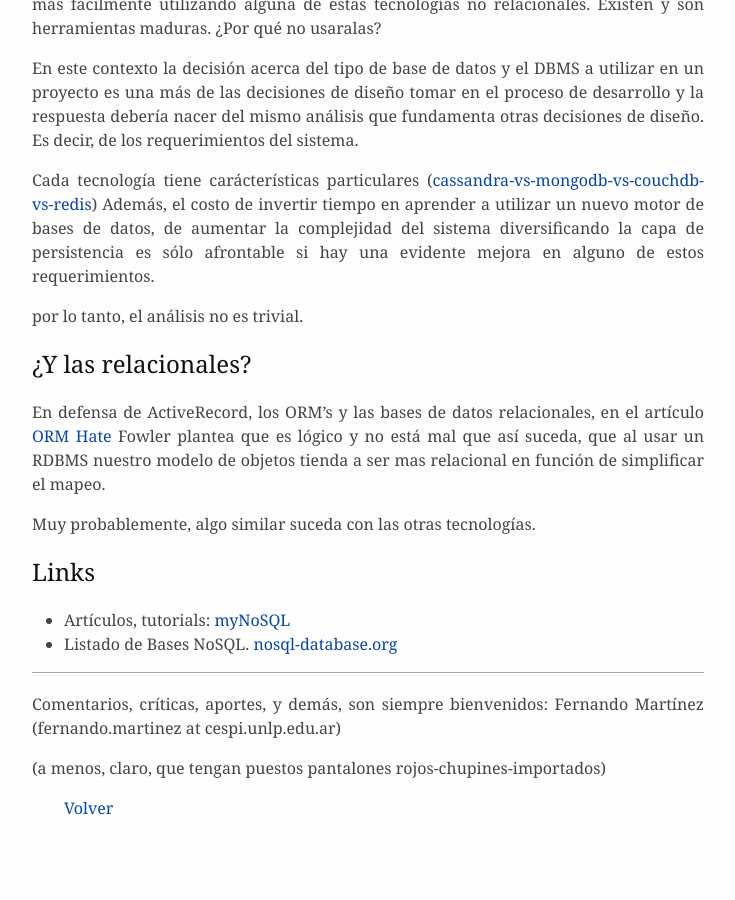
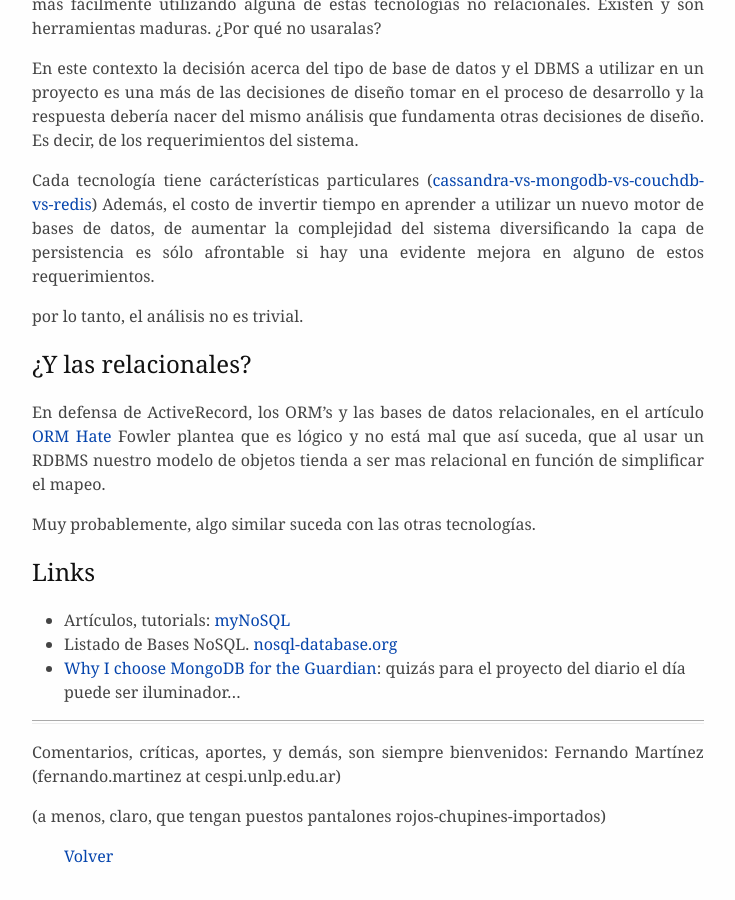
Before and after one commit to Desarrollo-CeSPI/desarrollo-cespi.github.io, a Jekyll site: the page built from _posts/2012-12-08-NoSQL.md, in a window 1280 px wide and 900 px high, scrolled down 1404 px. Shown: the whole window, without its empty margins (272-1007 px from the left). Built offline with Jekyll 4.4.1, drawn with Linux system fonts in a browser that asks for light colours; nearby versions of some CDN libraries; Markdown is read by kramdown in place of the engine named in the settings; before the commit the page ends 2256 px from its top, so only the background shows below that.

Commit message:
added link to Why I choose MongoDB for the Guardian: http://www.infoq.com/presentations/Why-I-Chose-MongoDB-for-Guardian

```diff
--- a/_posts/2012-12-08-NoSQL.md
+++ b/_posts/2012-12-08-NoSQL.md
@@ -82,7 +82,7 @@ Muy probablemente, algo similar suceda con las otras tecnologías.
 
 * Artículos, tutorials: [myNoSQL ](http://nosql.mypopescu.com/kb/nosql-getting-started)
 * Listado de Bases NoSQL. [nosql-database.org](http://nosql-database.org/)
-
+* [Why I choose MongoDB for the Guardian](http://www.infoq.com/presentations/Why-I-Chose-MongoDB-for-Guardian): quizás para el proyecto del diario el día puede ser iluminador...
 <hr>
 Comentarios, críticas, aportes, y demás, son siempre bienvenidos: {{ page.author }}
 
```
